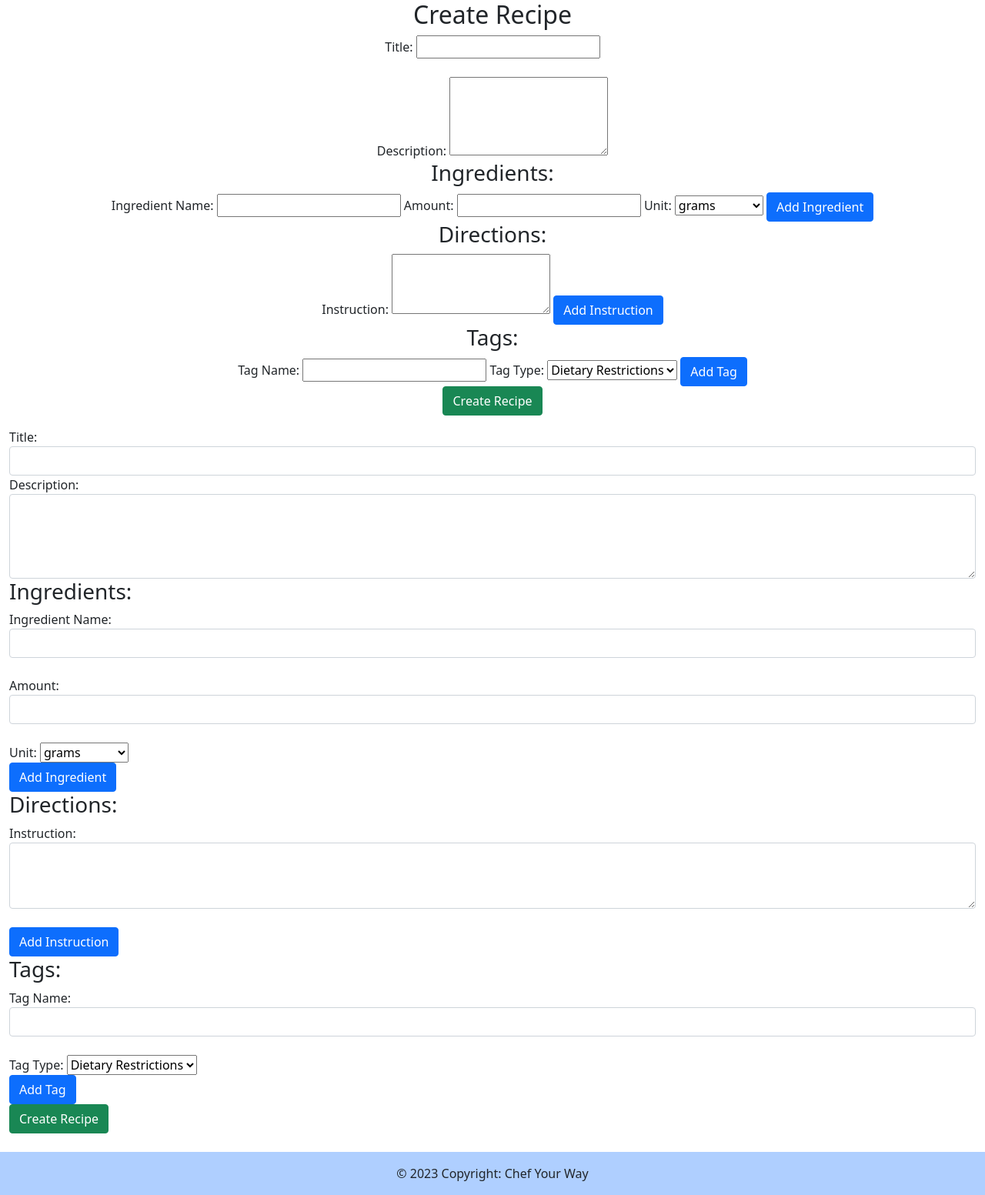
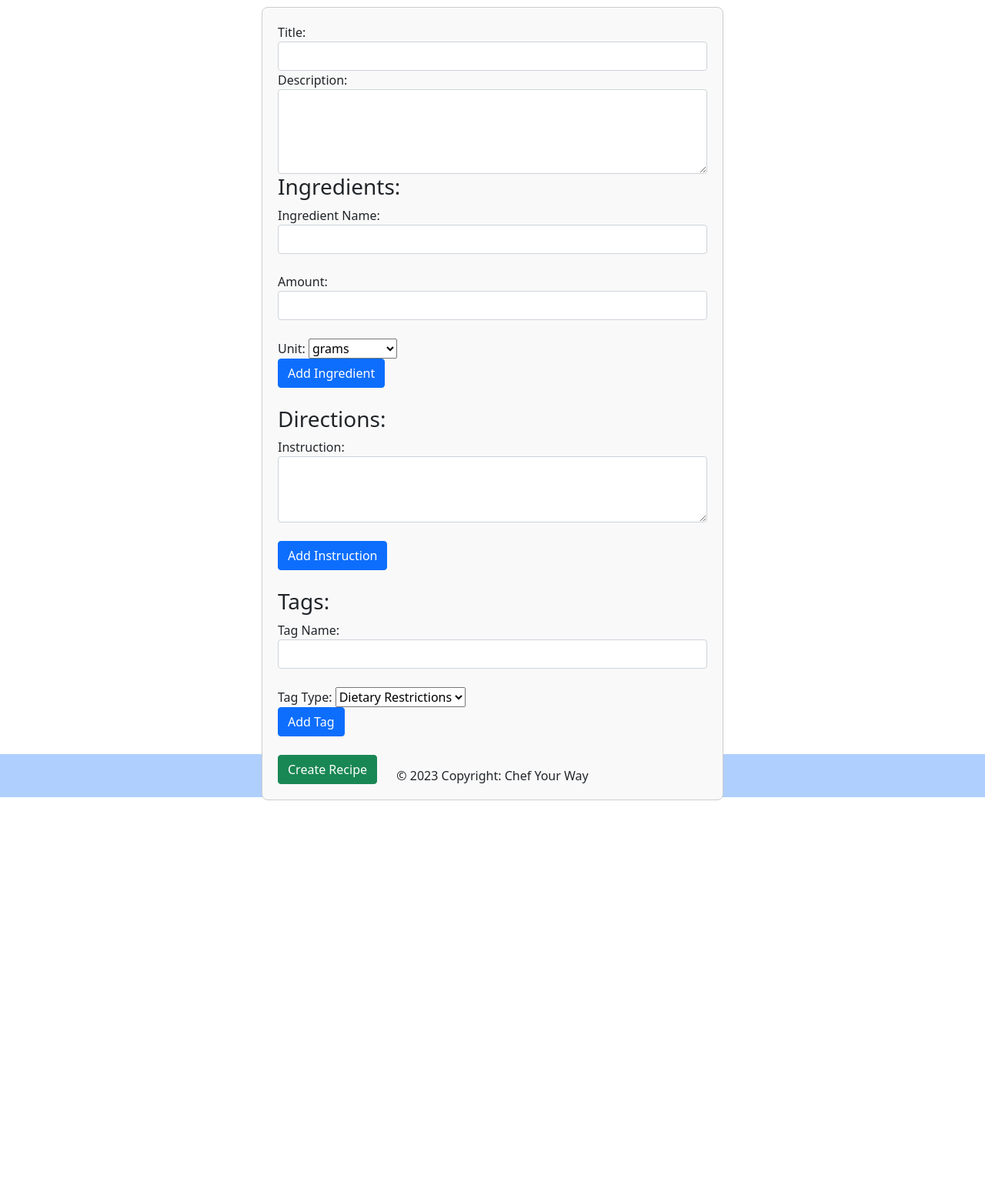
Before and after one commit to maryvwalton/CS4750-Final, a PHP site: page /createRecipe.php in a window 1280 px wide. Shown: the part 296-1849 px from the top of the page at 77% size. After the commit the page ends 1336 px from the top, so only its background shows below. Run offline with PHP 8.4, Linux system fonts and the light colour scheme; a user stored in the database is signed in.

Commit message:
fix styling

```diff
--- a/createRecipe.php
+++ b/createRecipe.php
@@ -81,12 +81,31 @@ if ($_SERVER["REQUEST_METHOD"] == "POST") {
     flex-shrink: 0;
   }
 
-  .center {
-    padding: 70px 0;
+  .title-center {
     text-align: center;
+    margin: 0 auto;
+    margin-top: 20px;
+    margin-bottom: 50px;
   }
-</style>
 
+  /* Center the form */
+  .center-form {
+      display: flex;
+      justify-content: center;
+      align-items: center;
+      height: 100vh;
+    }
+
+    form {
+      max-width: 600px;
+      width: 100%;
+      padding: 20px;
+      border: 1px solid #ccc;
+      border-radius: 8px;
+      background-color: #f9f9f9;
+    }
+
+  </style>
 <head>
   <meta charset="UTF-8">
 
@@ -134,97 +153,16 @@ if ($_SERVER["REQUEST_METHOD"] == "POST") {
 
 
   <!-- main page content -->
+  <br>
   <div class="container-fluid">
+    <h2 class="title-center">Create Recipe</h2>
+    <!-- Recipe Creation Form -->
+    <div class="center-form">
+      <form action="createRecipe.php" method="post">
 
-    <!-- Recipe Creation Form -->
-    <div class="text-center">
-      <h2>Create Recipe</h2>
-      <form action="createRecipe.php" method="post">
-          <label for="recipe_title">Title:</label>
-          <input type="text" name="recipe_title" required>
-          <br>
-          <br>
 
-          <label for="recipe_description">Description:</label>
-          <textarea name="recipe_description" rows="4" required></textarea>
-
-      <!-- Ingredients section -->
-      <div class="ingredient-section">
-          <h3>Ingredients:</h3>
-          <div class="ingredient-inputs">
-            <label for="ingredient_name">Ingredient Name:</label>
-            <input type="text" name="ingredient_name[]" required>
-
-            <label for="amount">Amount:</label>
-            <input type="number" name="amount[]" required>
-
-            <label for="unit">Unit:</label>
-            <select name="unit[]" required>
-              <option value="grams">grams</option>
-              <option value="kilograms">kilograms</option>
-              <option value="ounces">ounces</option>
-              <option value="pounds">pounds</option>
-              <option value="milliliters">milliliters</option>
-              <option value="liters">liters</option>
-              <option value="fluid ounces">fluid ounces</option>
-              <option value="gallons">gallons</option>
-              <option value="quarts">quarts</option>
-              <option value="pints">pints</option>
-              <option value="cups">cups</option>
-              <option value="tablespoons">tablespoons</option>
-              <option value="teaspoons">teaspoons</option>
-              <option value="pieces">pieces</option>
-              <option value="slices">slices</option>
-              <option value="pinch">pinch</option>
-              <option value="dash">dash</option>
-              <option value="bunch">bunch</option>
-              <option value="whole">whole</option>
-              <option value="half">half</option>
-              <option value="quarter">quarter</option>
-            </select>
-            <button class="btn btn-primary" type="button" onclick="addIngredient()">Add Ingredient</button>
-          </div>
-
-      </div>
-      <!-- end ingredients -->
-
-      <!-- Directions section -->
-      <div class="direction-section">
-          <h3>Directions:</h3>
-          <div class="direction-inputs">
-            <label for="instruction">Instruction:</label>
-            <textarea name="instruction[]" rows="3" required></textarea>
-            <button class="btn btn-primary" type="button" onclick="addDirection()">Add Instruction</button>
-          </div>
-        </div>
-
-      <!-- end directions -->
-
-        <!-- Tags section -->
-          <div class="tags-section">
-              <h3>Tags:</h3>
-              <div class="tags-inputs">
-                  <label for="tag_name">Tag Name:</label>
-                  <input type="text" name="tag_name[]">
-
-                  <label for="type">Tag Type:</label>
-                  <select name="type[]">
-                      <option value="dietary restrictions">Dietary Restrictions</option>
-                      <option value="country of origin">Country of Origin</option>
-                      <option value="category">Category</option>
-                  </select>
-
-                  <button class="btn btn-primary" type="button" onclick="addTag()">Add Tag</button>
-              </div>
-          </div>
-        <!-- End tags -->
-
-        <button class="btn btn-success" type="submit">Create Recipe</button>
-      </form>
-    </div>
-
-    <!-- Title -->
-    <div class="form-group">
+      <!-- Title -->
+      <div class="form-group">
           <label for="recipe_title">Title:</label>
           <input type="text" name="recipe_title" class="form-control" required>
         </div>
@@ -276,6 +214,8 @@ if ($_SERVER["REQUEST_METHOD"] == "POST") {
             <button class="btn btn-primary" type="button" onclick="addIngredient()">Add Ingredient</button>
           </div>
         </div>
+        <br>
+
         <!-- end ingredients -->
 
         <!-- Directions section -->
@@ -289,6 +229,8 @@ if ($_SERVER["REQUEST_METHOD"] == "POST") {
             <button class="btn btn-primary" type="button" onclick="addDirection()">Add Instruction</button>
           </div>
         </div>
+        <br>
+
         <!-- end directions -->
 
         <!-- Tags section -->
@@ -311,6 +253,7 @@ if ($_SERVER["REQUEST_METHOD"] == "POST") {
         </div>
         <!-- End tags -->
 
+        <br>
         <button class="btn btn-success" type="submit">Create Recipe</button>
       </form>
     </div>
@@ -350,6 +293,7 @@ if ($_SERVER["REQUEST_METHOD"] == "POST") {
 
   <!-- Copyright Footer KEEP -->
   <br>
+  <br>
   <footer class="text-center text-lg-start" style="background-color: #AFCFFF">
     <div class="text-center p-3">
       © 2023 Copyright: Chef Your Way
```
Also changed, not shown: editRecipe.php (+48 -6 lines), login.php (+7 -0 lines), profile.php (+7 -0 lines), recipe_details.php (+7 -0 lines), search.php (+8 -1 lines), searched_recipe.php (+7 -0 lines), signup.php (+7 -0 lines).
